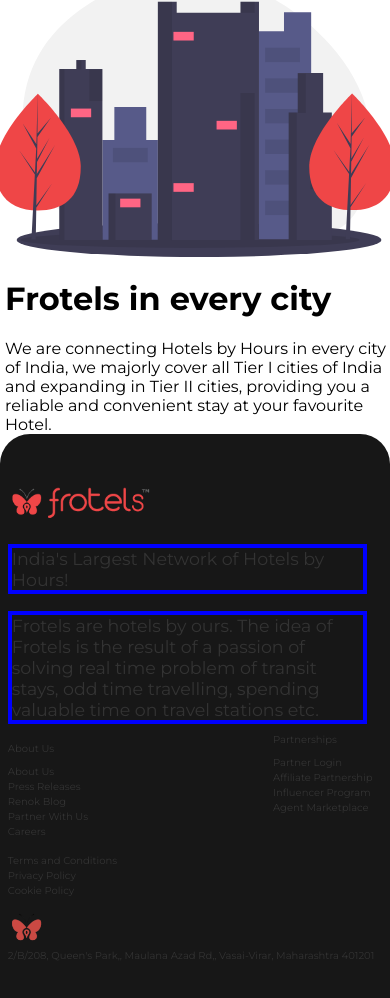
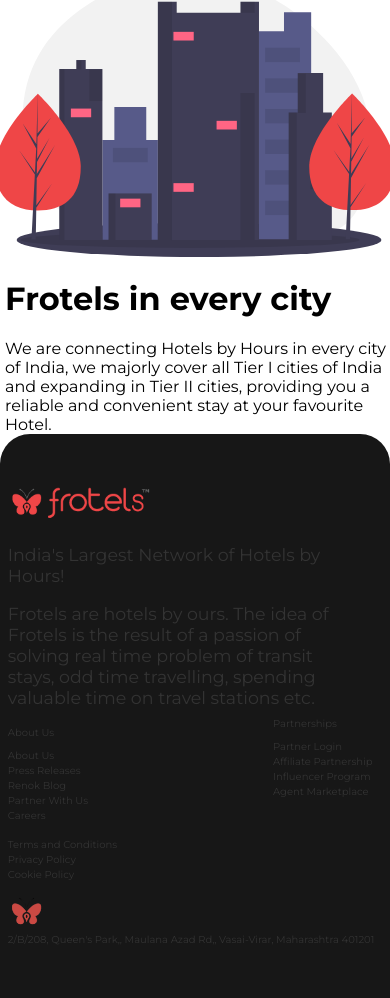
Before and after one commit to pamnanaimanish169/toroots-css-clone, a plain HTML site: page index.html in a window 390 px wide. Shown: the part 3647-4645 px from the top of the page. Drawn offline with Linux system fonts and the light colour scheme.

Commit message:
Minor Changes

```diff
--- a/style.css
+++ b/style.css
@@ -498,7 +498,6 @@
       }
 
       .footer_content > p {
-          border: solid blue 4px;
           width: 90vw;
           font-size: 1.09rem;
           margin-left: 2vw;
```
